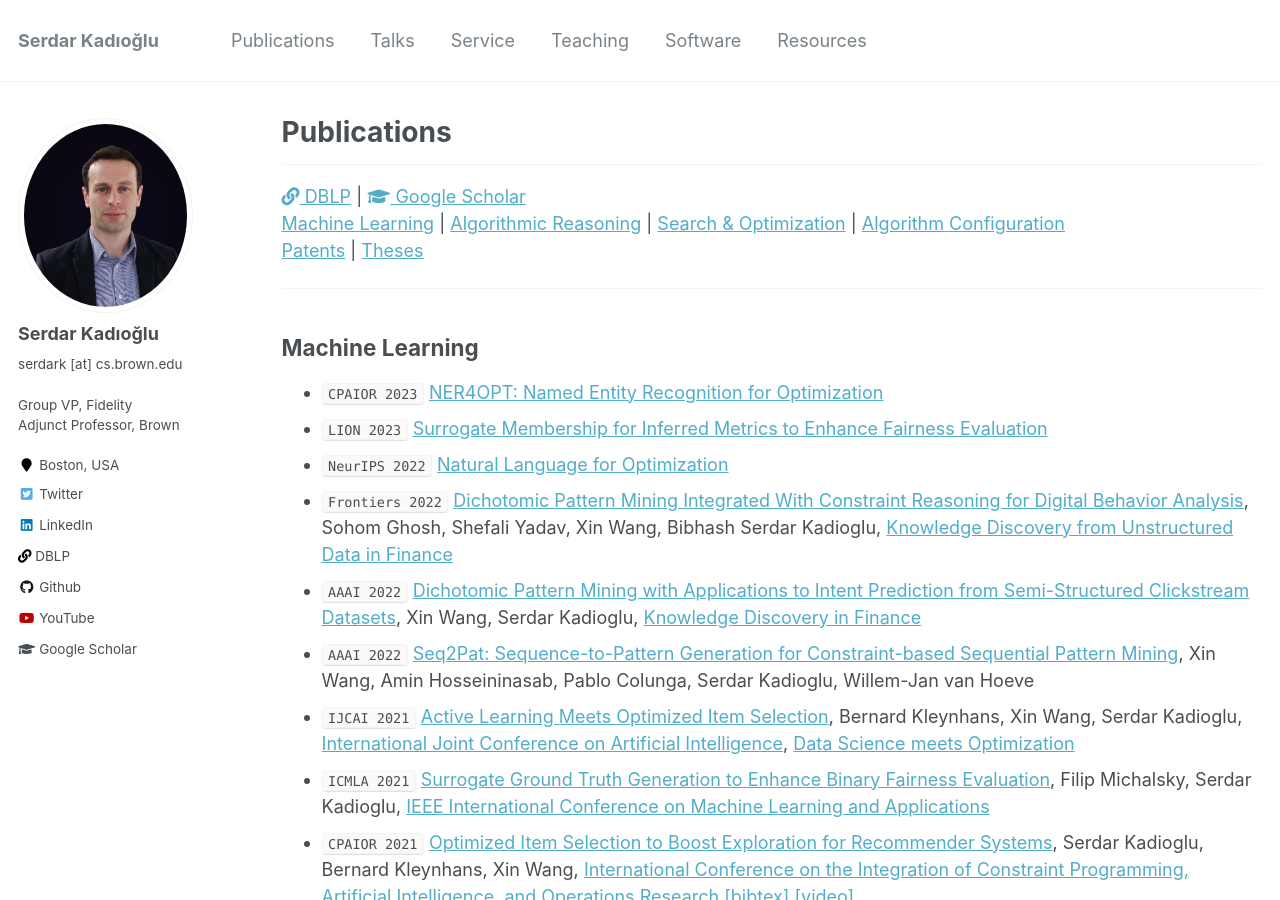
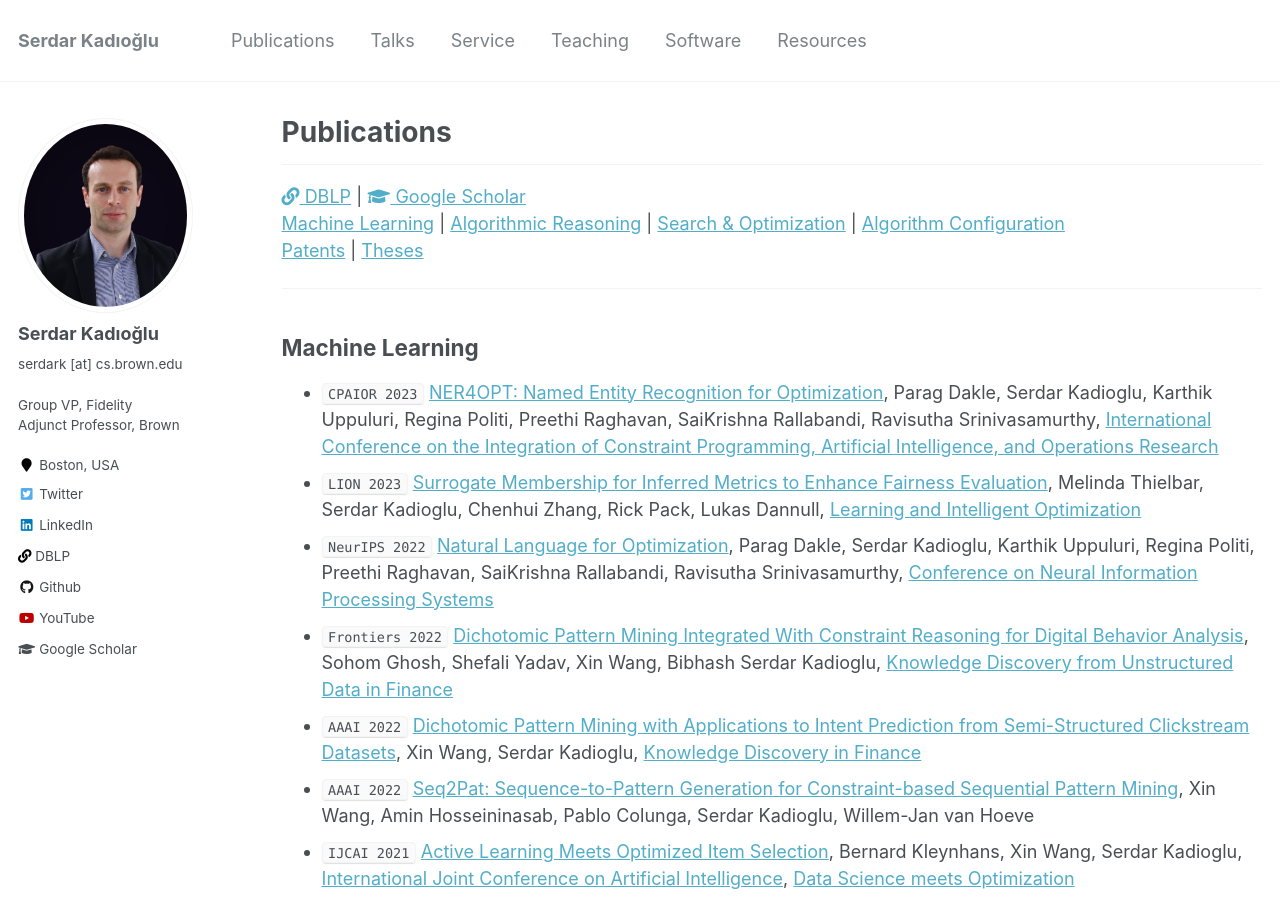
Before and after one commit to skadio/skadio.github.io, a Jekyll site: the page built from _pages/publications.md, in a window 1280 px wide and 900 px high. Built offline with Jekyll 4.4.1, drawn with Linux system fonts in a browser that asks for light colours.

Commit message:
Update publications.md

```diff
--- a/_pages/publications.md
+++ b/_pages/publications.md
@@ -18,9 +18,9 @@ author_profile: true
 ---
 
 ## Machine Learning
-* `CPAIOR 2023` [NER4OPT: Named Entity Recognition for Optimization](https://sites.google.com/view/cpaior2023)
-* `LION 2023` [Surrogate Membership for Inferred Metrics to Enhance Fairness Evaluation](https://lion17.org/)
-* `NeurIPS 2022` [Natural Language for Optimization](https://nl4opt.github.io/)
+* `CPAIOR 2023` [NER4OPT: Named Entity Recognition for Optimization](https://sites.google.com/view/cpaior2023), Parag Dakle, Serdar Kadioglu, Karthik Uppuluri, Regina Politi, Preethi Raghavan, SaiKrishna Rallabandi, Ravisutha Srinivasamurthy, [International Conference on the Integration of Constraint Programming, Artificial Intelligence, and Operations Research](https://sites.google.com/view/cpaior2023)
+* `LION 2023` [Surrogate Membership for Inferred Metrics to Enhance Fairness Evaluation](https://lion17.org/), Melinda Thielbar, Serdar Kadioglu, Chenhui Zhang, Rick Pack, Lukas Dannull, [Learning and Intelligent Optimization](https://lion17.org/)
+* `NeurIPS 2022` [Natural Language for Optimization](https://nl4opt.github.io/), Parag Dakle, Serdar Kadioglu, Karthik Uppuluri, Regina Politi, Preethi Raghavan, SaiKrishna Rallabandi, Ravisutha Srinivasamurthy, [Conference on Neural Information Processing Systems](https://nips.cc/Conferences/2022)
 * `Frontiers 2022` [Dichotomic Pattern Mining Integrated With Constraint Reasoning for Digital Behavior Analysis](https://www.frontiersin.org/articles/10.3389/frai.2022.868085/full?&utm_source=Email_to_authors_&utm_medium=Email&utm_content=T1_11.5e1_author&utm_campaign=Email_publication&field=&journalName=Frontiers_in_Artificial_Intelligence&id=868085), Sohom Ghosh, Shefali Yadav, Xin Wang, Bibhash Serdar Kadioglu, [Knowledge Discovery from Unstructured Data in Finance](https://www.frontiersin.org/research-topics/21489/knowledge-discovery-from-unstructured-data-in-finance#articles)
 * `AAAI 2022` [Dichotomic Pattern Mining with Applications to Intent Prediction from Semi-Structured Clickstream Datasets](https://arxiv.org/abs/2201.09178), Xin Wang, Serdar Kadioglu, [Knowledge Discovery in Finance](https://aaai-kdf.github.io/kdf2022/)
 * `AAAI 2022` [Seq2Pat: Sequence-to-Pattern Generation for Constraint-based Sequential Pattern Mining](https://aaai.org/Conferences/AAAI-22/), Xin Wang, Amin Hosseininasab, Pablo Colunga, Serdar Kadioglu, Willem-Jan van Hoeve
```
